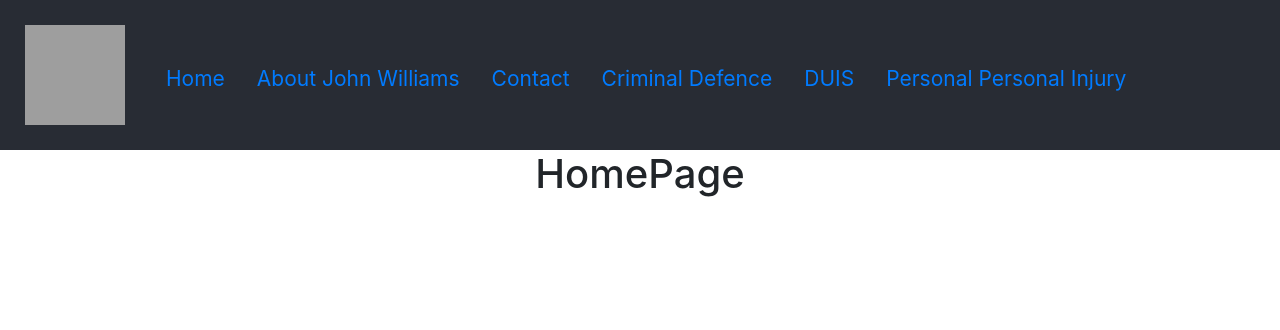
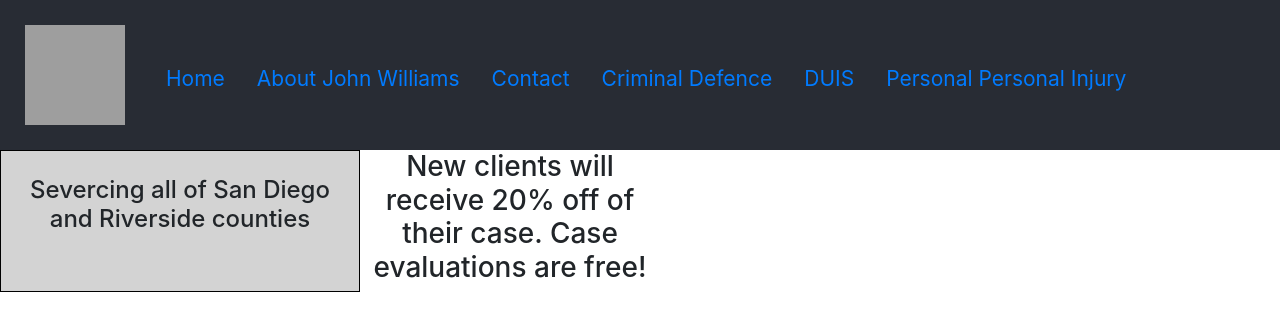
Before and after one commit to zacwillmington/john-williams-law, a React (Create React App) app in the folder client/: page / in a window 1280 px wide. Shown: the top 330 px of the page. Built offline with nearby package versions, Linux system fonts and the light colour scheme; grey boxes are pictures that could not be loaded.

Commit message:
Added content to HomePage component.

```diff
--- a/client/src/App.css
+++ b/client/src/App.css
@@ -20,5 +20,25 @@ div.navBar {
   /* display: inline-block; */
   height: 50px;
   margin-top: 55px;
+ float: right;
   vertical-align: middle;
 }
+
+/* Home Page */
+
+.homePage {
+  display: flex;
+  flex-direction: row;
+}
+
+.content-1 {
+  width: 360px;
+  padding: 25px;
+  background: lightgray;
+  border: 1px solid black;
+}
+
+.content-2 {
+  width: 300px;
+  height: auto;
+}
--- a/client/src/components/HomePage.js
+++ b/client/src/components/HomePage.js
@@ -3,8 +3,10 @@ import React, { Component } from 'react';
 class HomePage extends Component {
     render() {
         return (
-            <div>
-              <h1>HomePage</h1>
+            <div className='homePage'>
+              <div className='content-1'><h4><span>Severcing all of San Diego and Riverside counties</span></h4></div>
+
+              <div className='content-2'><h3><span>New clients will receive 20% off of their case. Case evaluations are free!</span></h3></div>
             </div>
         );
     }
```
